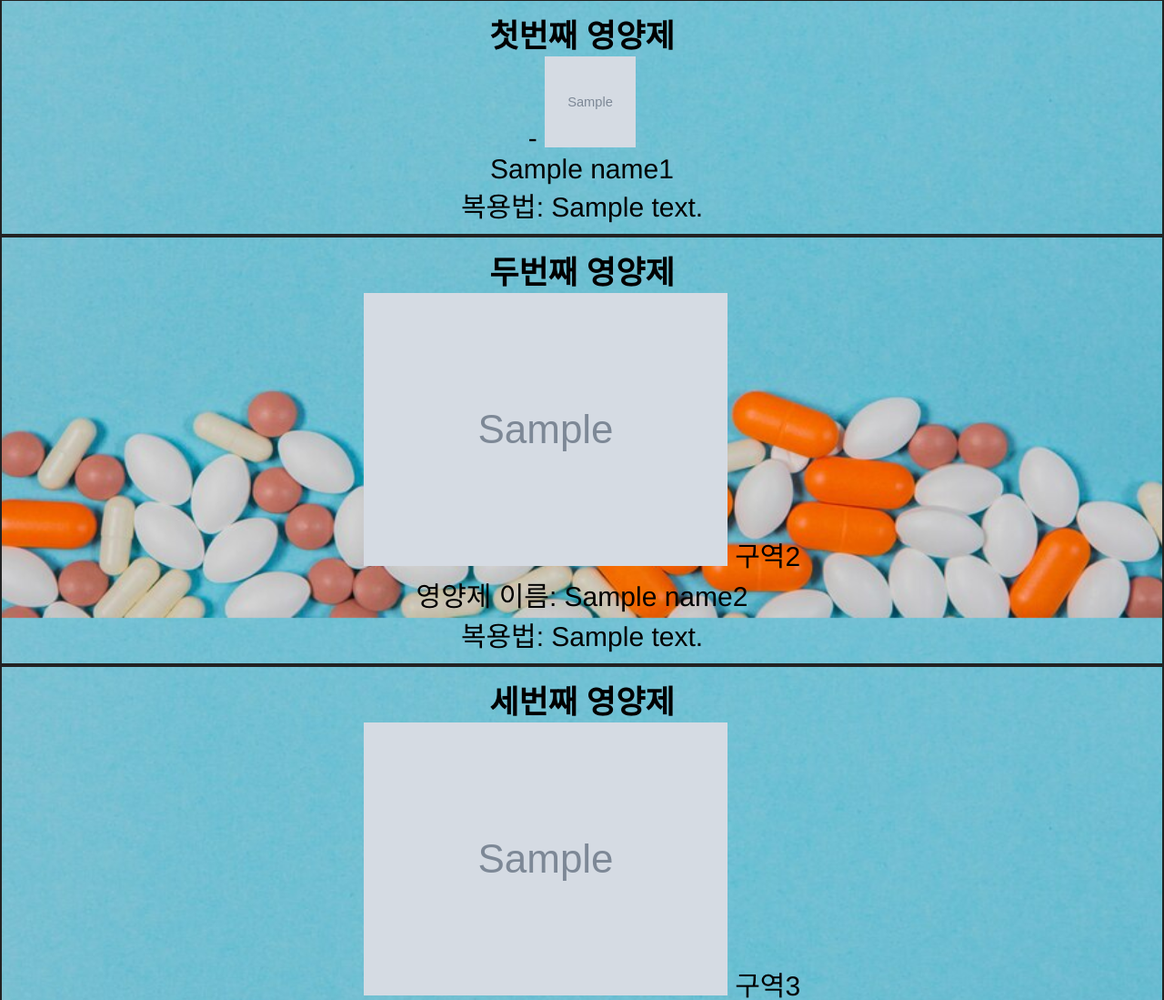
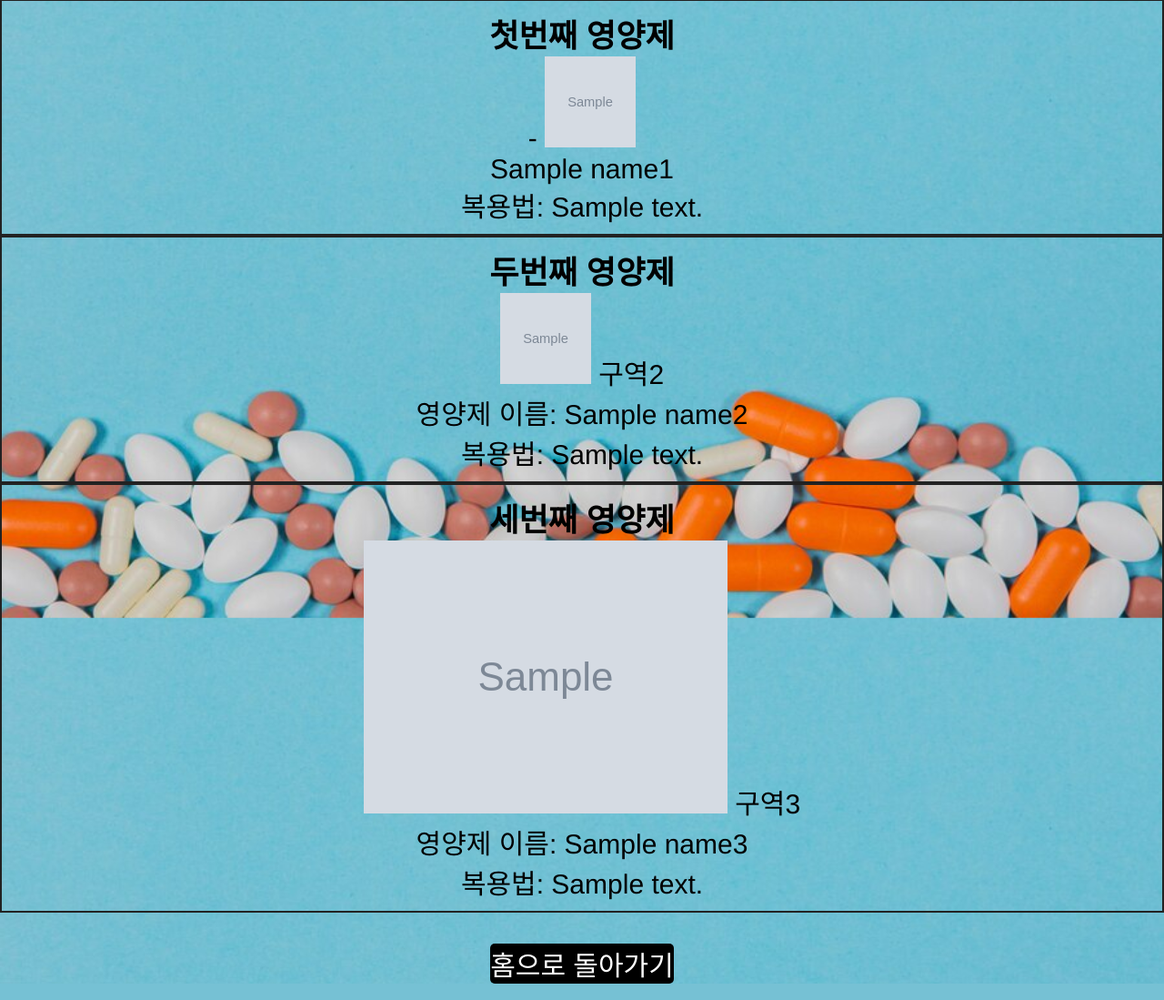
Before and after one commit to snsthqhr/opensauce, a Django app: template templates/pynuts/diagnosis_result.html in a window 1280 px wide. Shown: the part 121-1220 px from the top of the page at 91% size. Run offline with Django 3.2, Linux system fonts and the light colour scheme; the template is opened without the code that fills it: most values are stand-ins (such as "Sample title", 1, 10 or a date in 2020); grey boxes marked "Sample" are stand-in pictures.

Commit message:
Feat: 두번째 이미지 크기 조절

```diff
--- a/templates/pynuts/diagnosis_result.html
+++ b/templates/pynuts/diagnosis_result.html
@@ -73,10 +73,10 @@
 <div id ="container">
 
     <h3> 두번째 영양제 </h3>
-<!--    <div style="width:100px; height:100px; margin-left: 600px; background-color:#CF0">-->
-        <img src="{{ image2 }}" alt="">
+   <div class="imagecontainer">
+        <img src="{{ image2 }}" style="width:100px; height:100px;"alt="">
         구역2
-<!--    </div>-->
+    </div>
     <p>영양제 이름: {{ name2 }}</p>
     <p>
         복용법: {{ descrip2 }}
```
